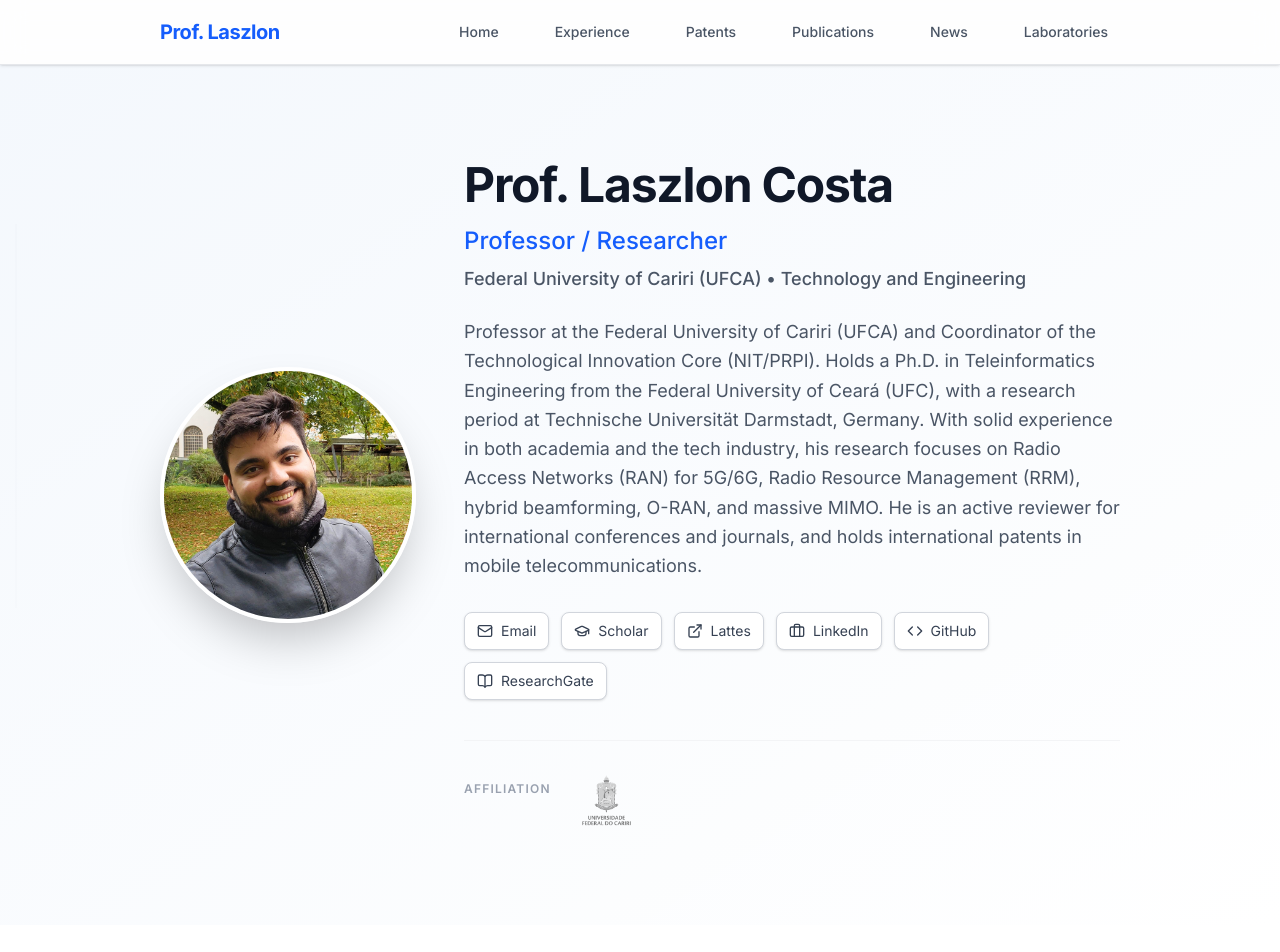
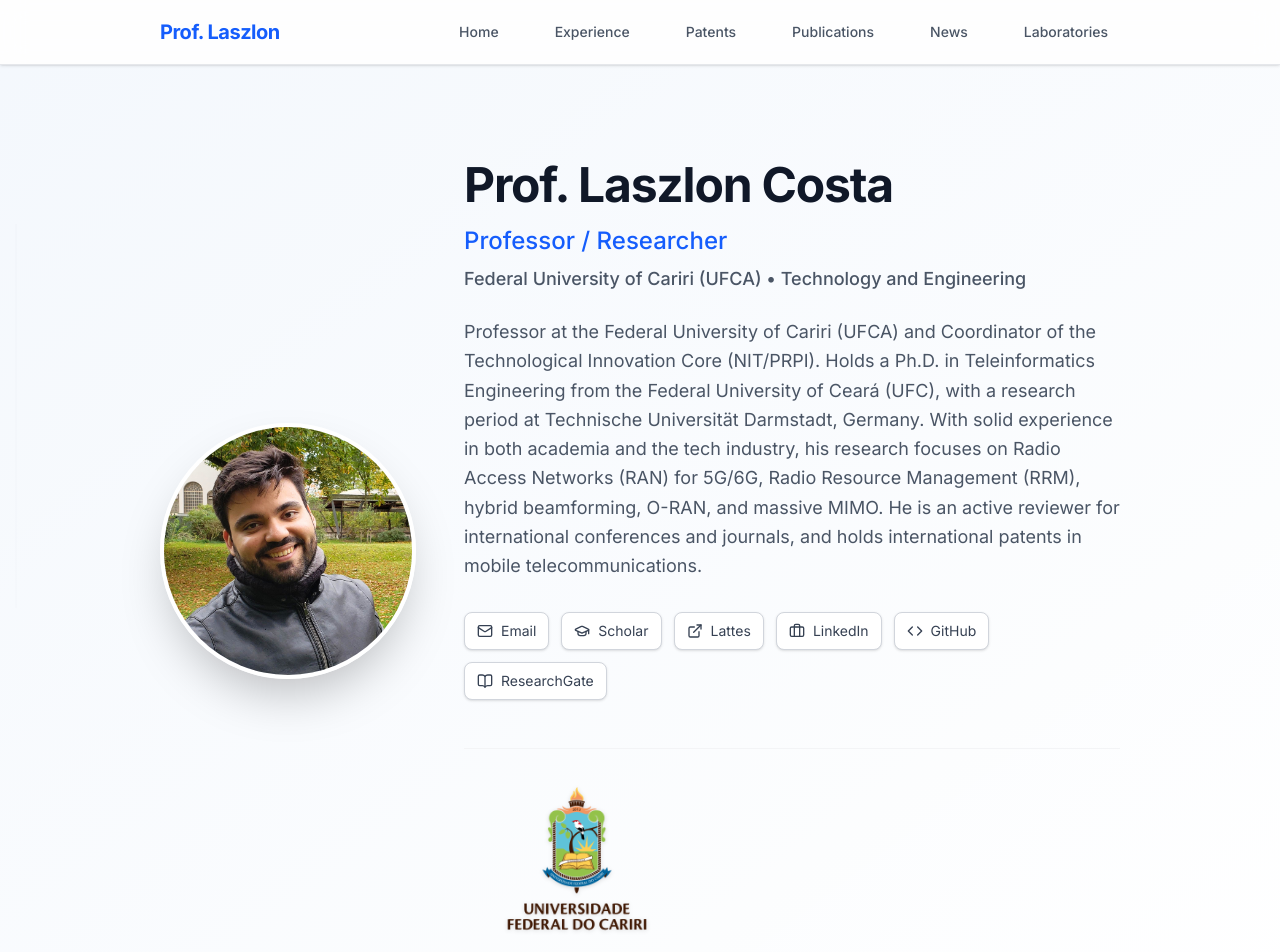
Before and after one commit to laszloncosta/laszloncosta.github.io, a Next.js app: page / in a window 1280 px wide. Shown: the top 952 px of the page. Built offline with nearby package versions, Linux system fonts and the light colour scheme.

Commit message:
Enhance UFCA logo prominence

```diff
--- a/src/components/HeroSection.jsx
+++ b/src/components/HeroSection.jsx
@@ -51,9 +51,8 @@ export default function HeroSection() {
             </a>
           </div>
 
-          <div className="mt-10 pt-8 border-t border-gray-100 flex flex-col md:flex-row items-center md:items-start justify-center md:justify-start gap-4">
-            <span className="text-xs text-gray-400 uppercase tracking-widest font-semibold mt-2">Affiliation</span>
-            <img src="/ufca-logo.png" alt="UFCA Logo" className="h-14 object-contain grayscale opacity-60 hover:grayscale-0 hover:opacity-100 transition-all duration-300" />
+          <div className="mt-12 pt-8 border-t border-gray-100 flex justify-center md:justify-start">
+            <img src="/ufca-logo.png" alt="UFCA Logo" className="h-32 md:h-40 object-contain drop-shadow-sm hover:scale-105 transition-transform duration-300" />
           </div>
         </div>
       </div>
```
